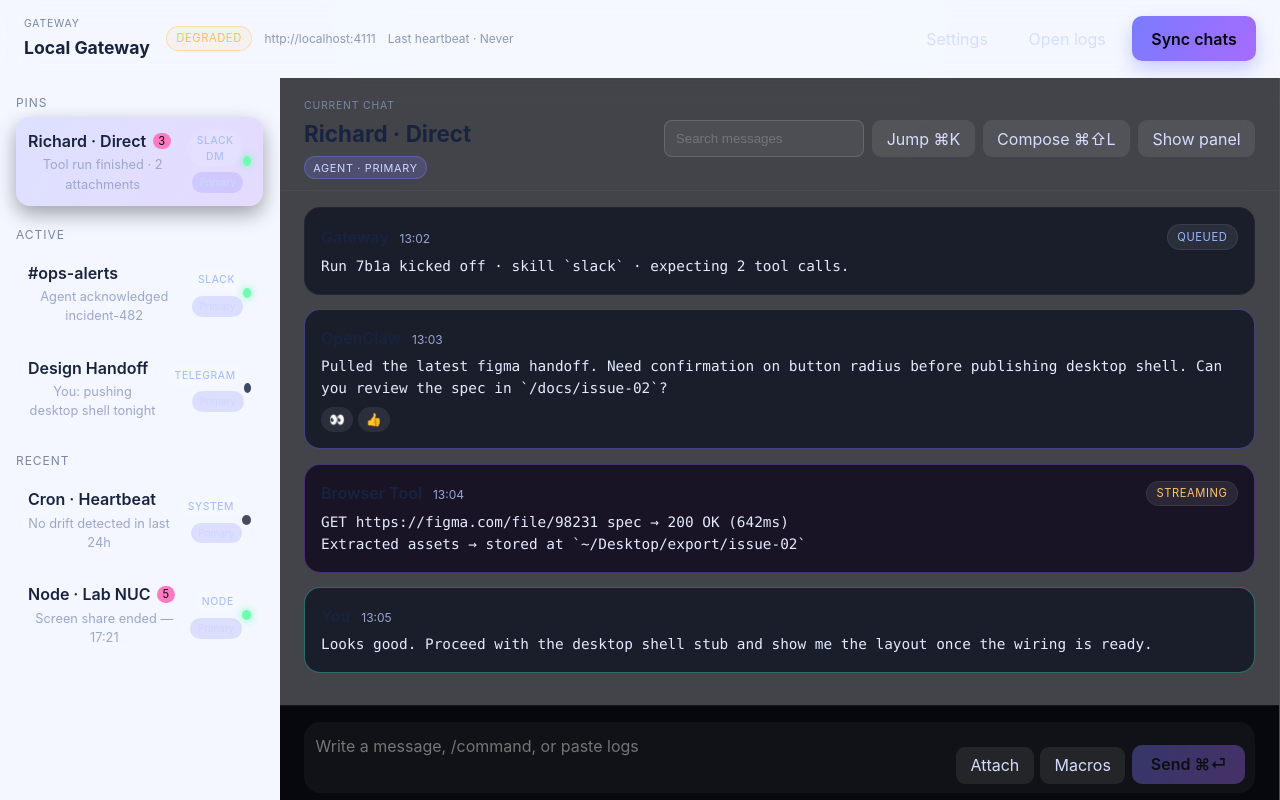
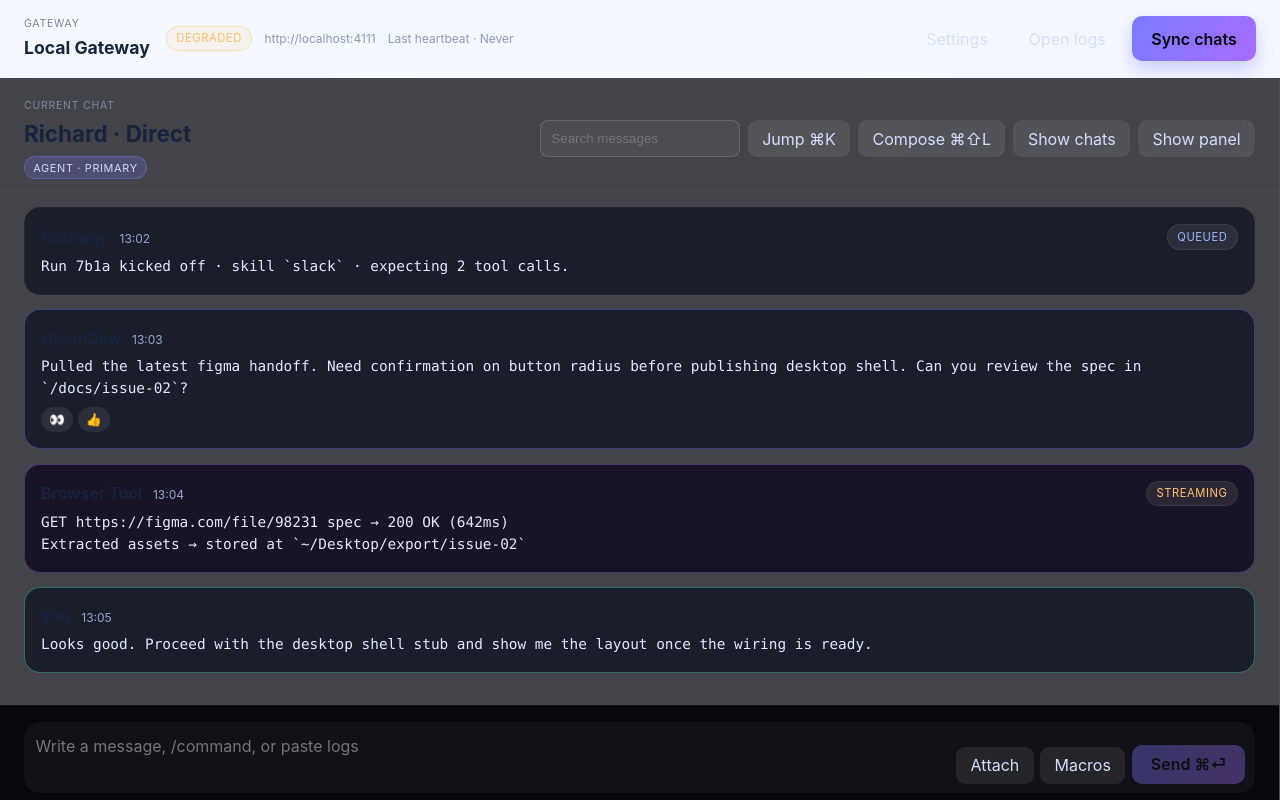
Before and after one commit to ispyinternet/openclaw-local-chat, a Svelte app: page / in a window 1280 px wide. Built offline with nearby package versions, Linux system fonts and the light colour scheme.

Commit message:
feat: default to conversation-focused layout with collapsible chat rail

```diff
--- a/src/App.svelte
+++ b/src/App.svelte
@@ -74,6 +74,7 @@
   let highlightTimeout;
   let draftPersistTimer;
   let showSettings = false;
+  let chatRailOpen = false;
   let sideRailOpen = false;
   let settingsSaving = false;
   let resettingData = false;
@@ -711,6 +712,12 @@
         return;
       }
 
+      if (event.shiftKey && event.key.toLowerCase() === 'b') {
+        event.preventDefault();
+        chatRailOpen = !chatRailOpen;
+        return;
+      }
+
       if (event.shiftKey && event.key === '[') {
         event.preventDefault();
         selectAdjacentSession(-1);
@@ -960,7 +967,7 @@
     </div>
   </header>
 
-  <div class={`shell-grid ${sideRailOpen ? '' : 'rail-collapsed'}`}>
+  <div class={`shell-grid ${chatRailOpen ? '' : 'chat-rail-collapsed'} ${sideRailOpen ? '' : 'side-rail-collapsed'}`}>
     <aside class="chat-rail" aria-label="Chat list">
       {#each sections as section}
         <div class="chat-section">
@@ -1016,6 +1023,9 @@
           />
           <button class="ghost" on:click={focusSearchInput}>Jump ⌘K</button>
           <button class="ghost" on:click={focusComposerInput}>Compose ⌘⇧L</button>
+          <button class="ghost" on:click={() => (chatRailOpen = !chatRailOpen)}>
+            {chatRailOpen ? 'Hide chats' : 'Show chats'}
+          </button>
           <button class="ghost" on:click={() => (sideRailOpen = !sideRailOpen)}>
             {sideRailOpen ? 'Hide panel' : 'Show panel'}
           </button>
--- a/src/app.css
+++ b/src/app.css
@@ -186,8 +186,20 @@ button.primary:disabled {
   overflow: hidden;
 }
 
-.shell-grid.rail-collapsed {
+.shell-grid.side-rail-collapsed {
   grid-template-columns: 280px minmax(0, 1fr);
+}
+
+.shell-grid.chat-rail-collapsed {
+  grid-template-columns: minmax(0, 1fr) 360px;
+}
+
+.shell-grid.chat-rail-collapsed.side-rail-collapsed {
+  grid-template-columns: minmax(0, 1fr);
+}
+
+.shell-grid.chat-rail-collapsed .chat-rail {
+  display: none;
 }
 
 .chat-rail {
```
